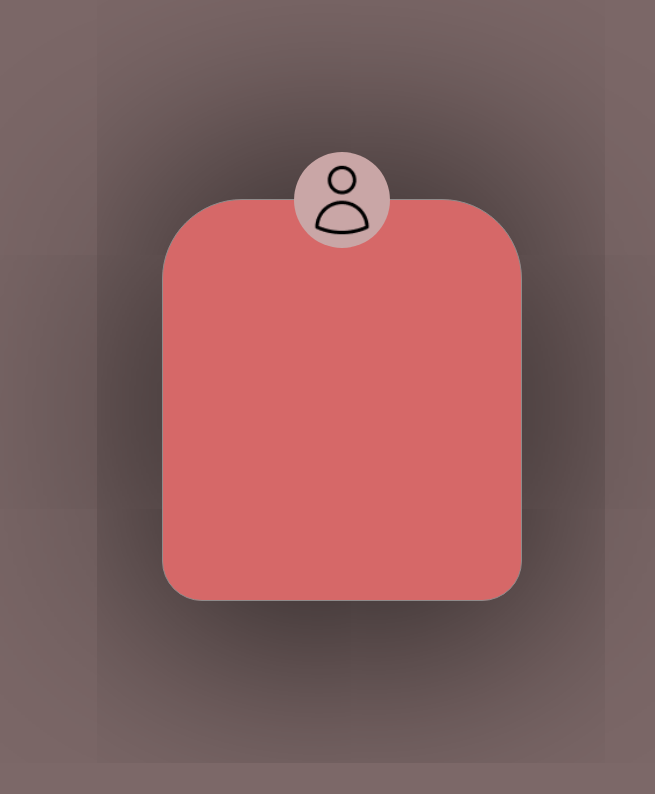
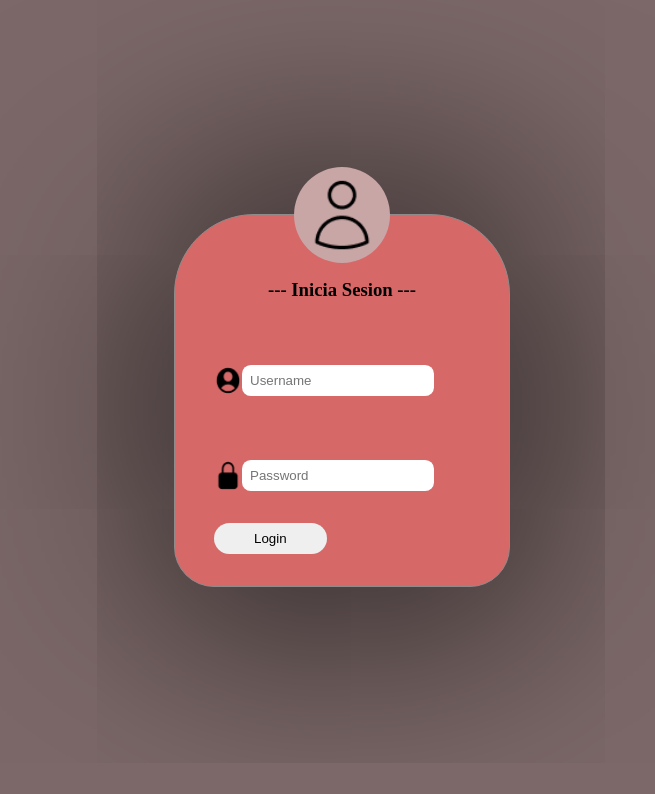
Before and after one commit to Practicas-Profesionalizantes/Grupo1--6_2--2025-Hosco, an Electron app: page index.html in a window 1000 px wide. Shown: the whole page, without its empty margins (158-813 px from the left). Drawn offline with Linux system fonts and the light colour scheme.

Commit message:
Mas desarrollo de la aplicacion y plan de como seria la funcionalidad de inicio de sesion

```diff
--- a/index.html
+++ b/index.html
@@ -2,7 +2,7 @@
 <html lang="en">
   <head>
     <meta charset="UTF-8" />
-    <meta name="viewport" content="width=device-width, initial-scale=1.0"/>
+    <meta name="viewport" content="width=device-width, initial-scale=1.0" />
     <title>Electron</title>
     <style>
       * {
@@ -11,7 +11,7 @@
         box-sizing: border-box;
       }
       body {
-            background-color: #7C6868;
+        background-color: #7c6868;
         height: 100vh;
         display: flex;
         align-items: center;
@@ -20,8 +20,8 @@
       .log-square {
         overflow: visible;
         position: relative;
-            background-color: #D66868;
-            width: 45vh;
+        background-color: #d66868;
+        width: 42vh;
         height: auto;
         display: flex;
         flex-direction: column;
@@ -34,7 +34,7 @@
         box-shadow: 0vh 0vh 20050vh 1vh #000000;
       }
       .user-icon-square {
-            background-color: #C9A6A6;
+        background-color: #c9a6a6;
         border-radius: 50%;
         padding: 1vh;
         position: absolute;
@@ -42,18 +42,54 @@
         height: 12vh;
         top: -6vh;
       }
+      .form-log {
+        display: flex;
+      }
+      .log-form {
+        height: auto;
+        align-content: center;
+      }
+      .log-form div {
+        margin-block-start: 8vh;
+        width: 32vh;
+        display: flex;
+      }
+      .log-form div input {
+        width: 75%;
+        padding: 1vh;
+        border-radius: 1.1vh;
+        border: 0;
+      }
+      #log-button {
+        padding: 1vh;
+        padding-inline: 5vh;
+        border-radius: 2vh;
+        justify-self: center;
+        border: 0;
+      }
+      .testo {
+        margin-top: 8vh;
+      }
     </style>
   </head>
   <body>
     <div class="log-square">
-    <img class="user-icon-square" src="user-line.png" alt="user-line-icon">
+      <img class="user-icon-square" src="user-line.png" alt="user-line-icon" />
+      <div class="testo">
+        <h3>--- Inicia Sesion ---</h3>
+      </div>
       <div class="form-log">
-      <form method="post" action="" class="log-form" style="height: 50vh;">
+        <form method="post" action="" class="log-form">
           <div class="input-user">
-
+            <img class="user-icon-input" src="user-icon.png" alt="" style="width: 3.5vh;" />
+            <input type="text" name="username" placeholder="Username" required/>
           </div>
           <div class="input-passw">
-
+            <img class="passw-icon-input" src="passw-icon.png" alt="" style="width: 3.5vh;"/>
+            <input type="text" name="password" placeholder="Password" required/>
+          </div>
+          <div style="margin-block: 4vh">
+            <button id="log-button" type="submit" onclick="console.log('alo')">Login</button>
           </div>
         </form>
       </div>
```
Also changed, not shown: index.js (+9 -1 lines), src/funciones.js (+7 -6 lines), passw-icon.png (added), user-icon.png (added), 1 other file. Lines whose indentation alone changed are shown as unchanged.
